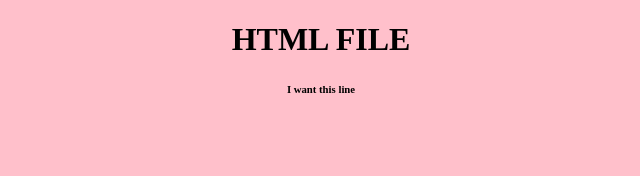
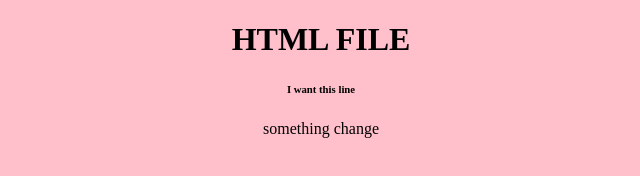
Before and after one commit to vigneshwari-c/Fullstack, a plain HTML site: page index.html in a window 1280 px wide. Shown: the whole page, without its empty margins (319-959 px from the left). Drawn offline with Linux system fonts and the light colour scheme.

Commit message:
add something in html

```diff
--- a/index.html
+++ b/index.html
@@ -9,5 +9,6 @@
 <body>
     <h1>HTML FILE</h1>
     <h6>I want this line</h6>
+    something change
 </body>
 </html>
```
